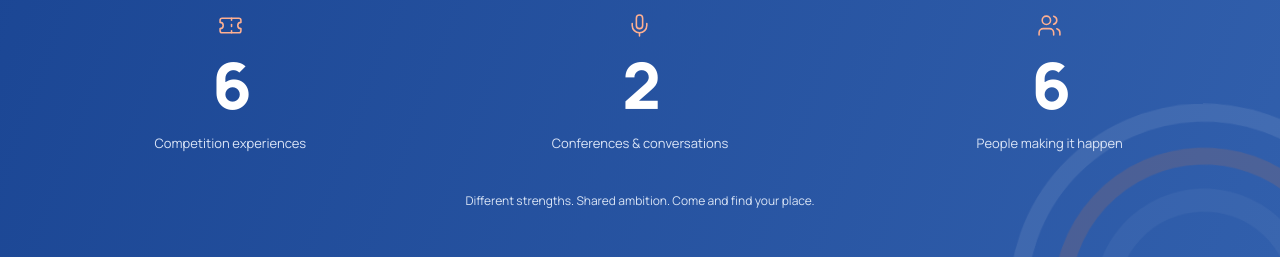
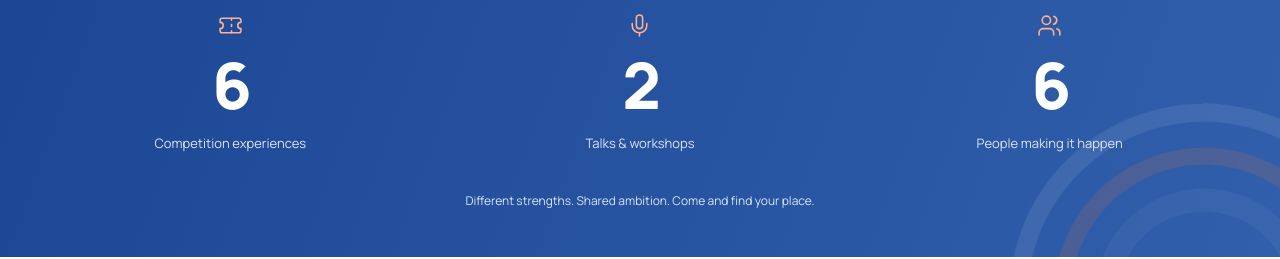
Before and after one commit to AbdullahHashmi663/CYEpreevent-final, a Next.js app: page / in a window 1280 px wide. Shown: the part 1920-2179 px from the top of the page. Built offline with nearby package versions, Linux system fonts and the light colour scheme; no server answers.

Commit message:
Rename homepage session statistic to talks and workshops

```diff
--- a/src/components/site/HomeExperience.tsx
+++ b/src/components/site/HomeExperience.tsx
@@ -65,7 +65,7 @@ export default function HomeExperience({ data }: { data: PublicContent }) {
   const team = (data.team.some(member => member.featured) ? data.team.filter(member => member.featured) : data.team).slice(0, 3);
   const metrics = [
     { value: data.contests.length, label: "Competition experiences", icon: Ticket },
-    { value: data.conferences.length, label: "Conferences & conversations", icon: Mic },
+    { value: data.conferences.length, label: "Talks & workshops", icon: Mic },
     { value: data.team.length, label: "People making it happen", icon: Users },
   ];
   return <SiteShell settings={settings}>
```
